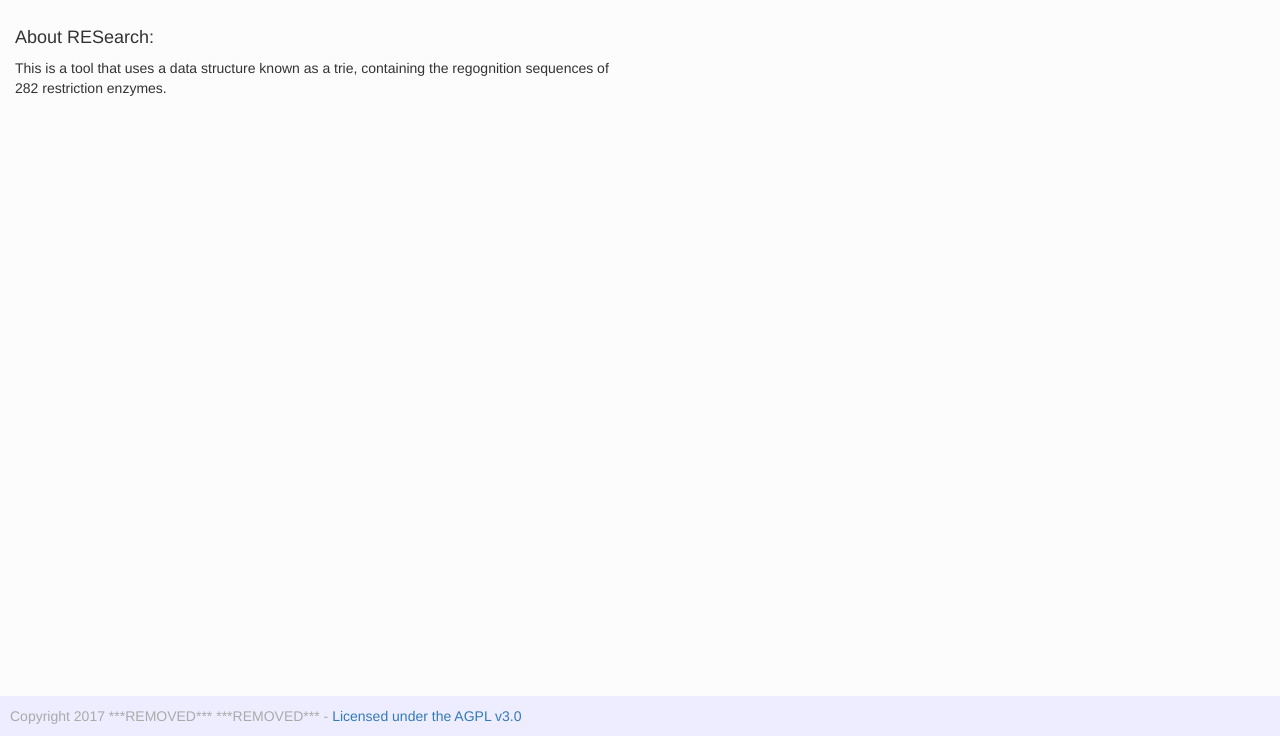
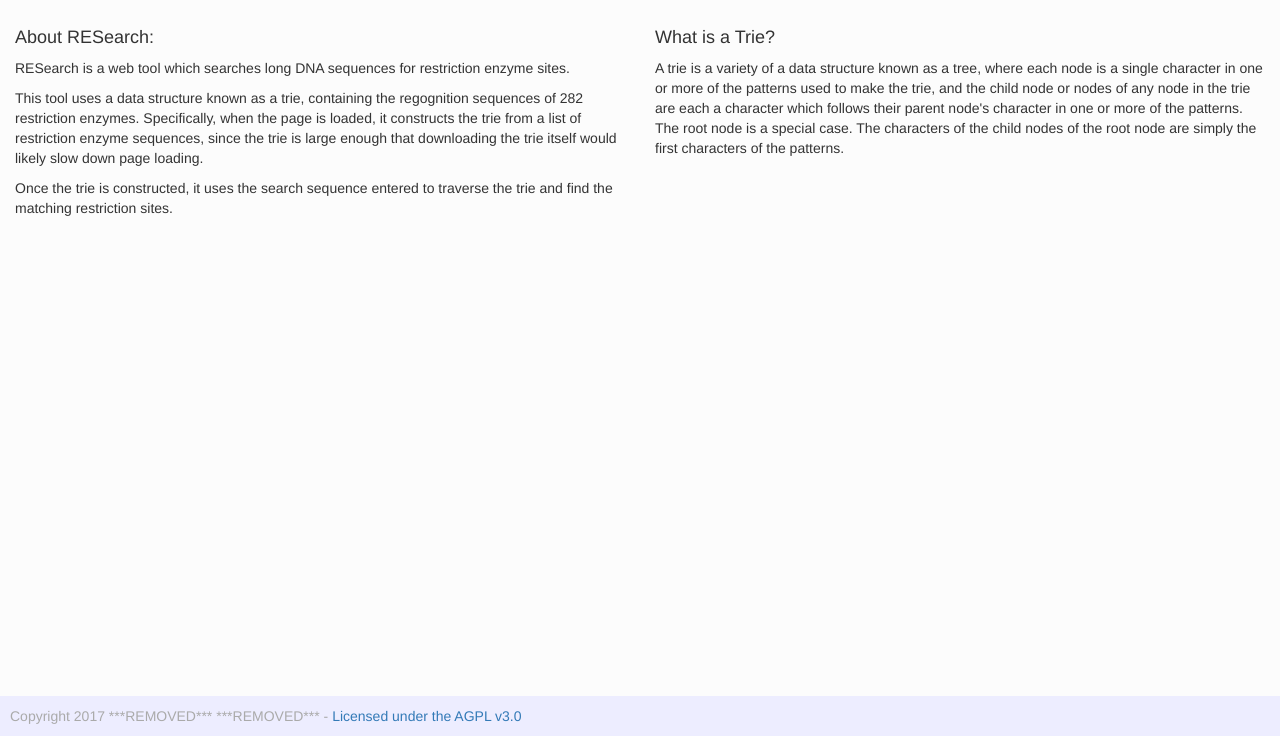
Before and after one commit to Valiec/RESearch, a plain HTML site: page about.html in a window 1280 px wide. Shown: the part 64-800 px from the top of the page. Drawn offline with nearby package versions, Linux system fonts and the light colour scheme.

Commit message:
Added more info to about page.

```diff
--- a/about.html
+++ b/about.html
@@ -29,9 +29,17 @@
 </nav>
 <div class="row"><div class="col-md-6 col-sm-12"><h4>About RESearch:</h4>
 
-	<p>This is a tool that uses a data structure known as a trie, containing the regognition sequences of 282 restriction enzymes.</p>
+	<p>RESearch is a web tool which searches long DNA sequences for restriction enzyme sites.</p>
 
-</div><!--<div class="col-md-6 col-sm-12"><h4>More Info:</h4><ul><li>Coming soon!</li></ul></div>--></div>
+	<p>This tool uses a data structure known as a trie, containing the regognition sequences of 282 restriction enzymes. Specifically, when the page is loaded, it constructs the trie from a list of restriction enzyme sequences, since the trie is large enough that downloading the trie itself would likely slow down page loading.</p>
+
+	<p>Once the trie is constructed, it uses the search sequence entered to traverse the trie and find the matching restriction sites.</p>
+
+
+</div><div class="col-md-6 col-sm-12"><h4>What is a Trie?</h4><p>A trie is a variety of a data structure known as a tree, where each node is a single character in one or more of the patterns used to make the trie, and the child node or nodes of any node in the trie are each a character which follows their parent node's character in one or more of the patterns. The root node is a special case. The characters of the child nodes of the root node are simply the first characters of the patterns.</p>
+
+
+</div></div>
 <div class="spacer"></div>
 <footer class="footer">Copyright 2017 ***REMOVED*** ***REMOVED*** - <a href="https://www.gnu.org/licenses/agpl-3.0.en.html">Licensed under the AGPL v3.0</a></footer></div>
 <script src="https://ajax.googleapis.com/ajax/libs/jquery/1.11.3/jquery.min.js"></script>
```
